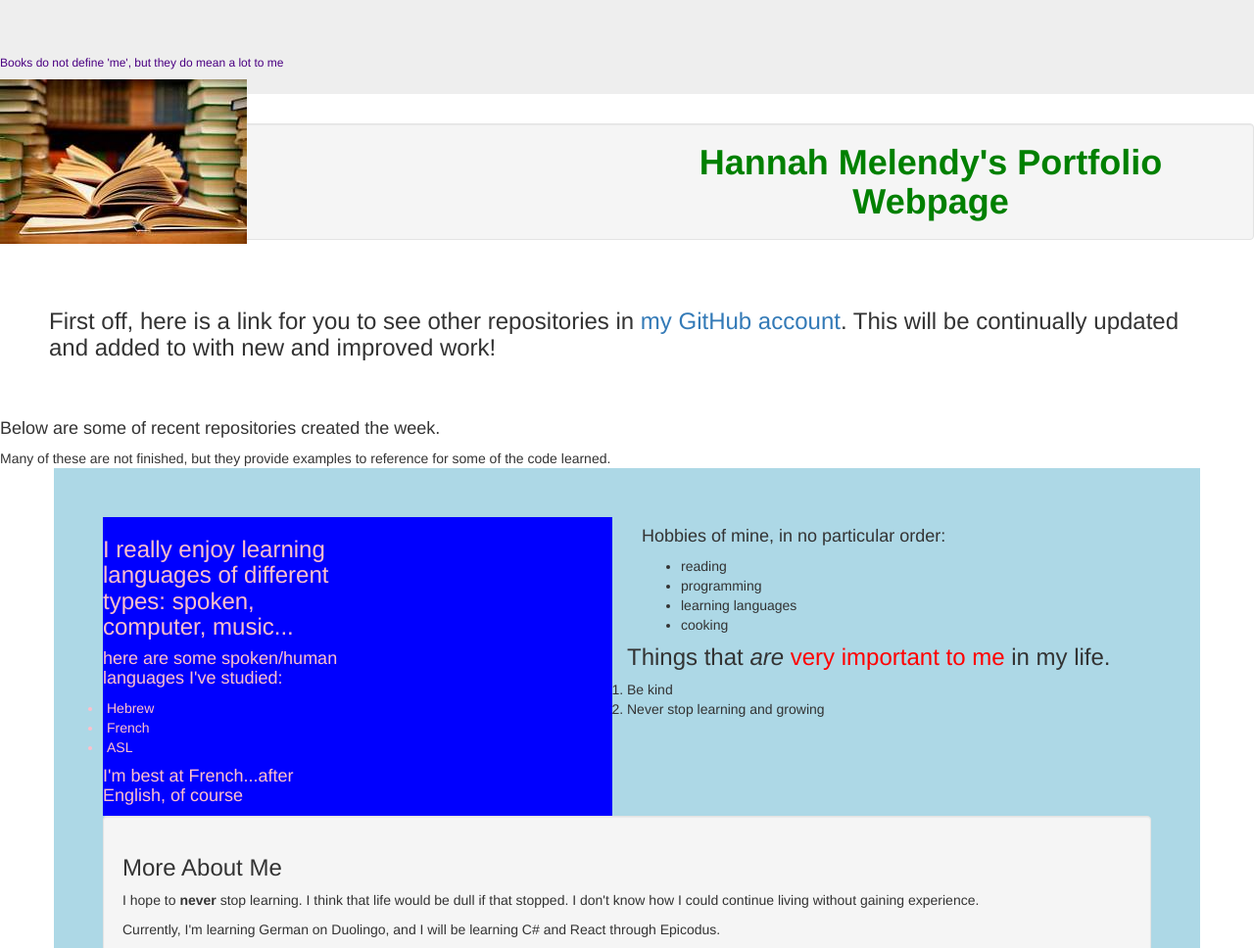
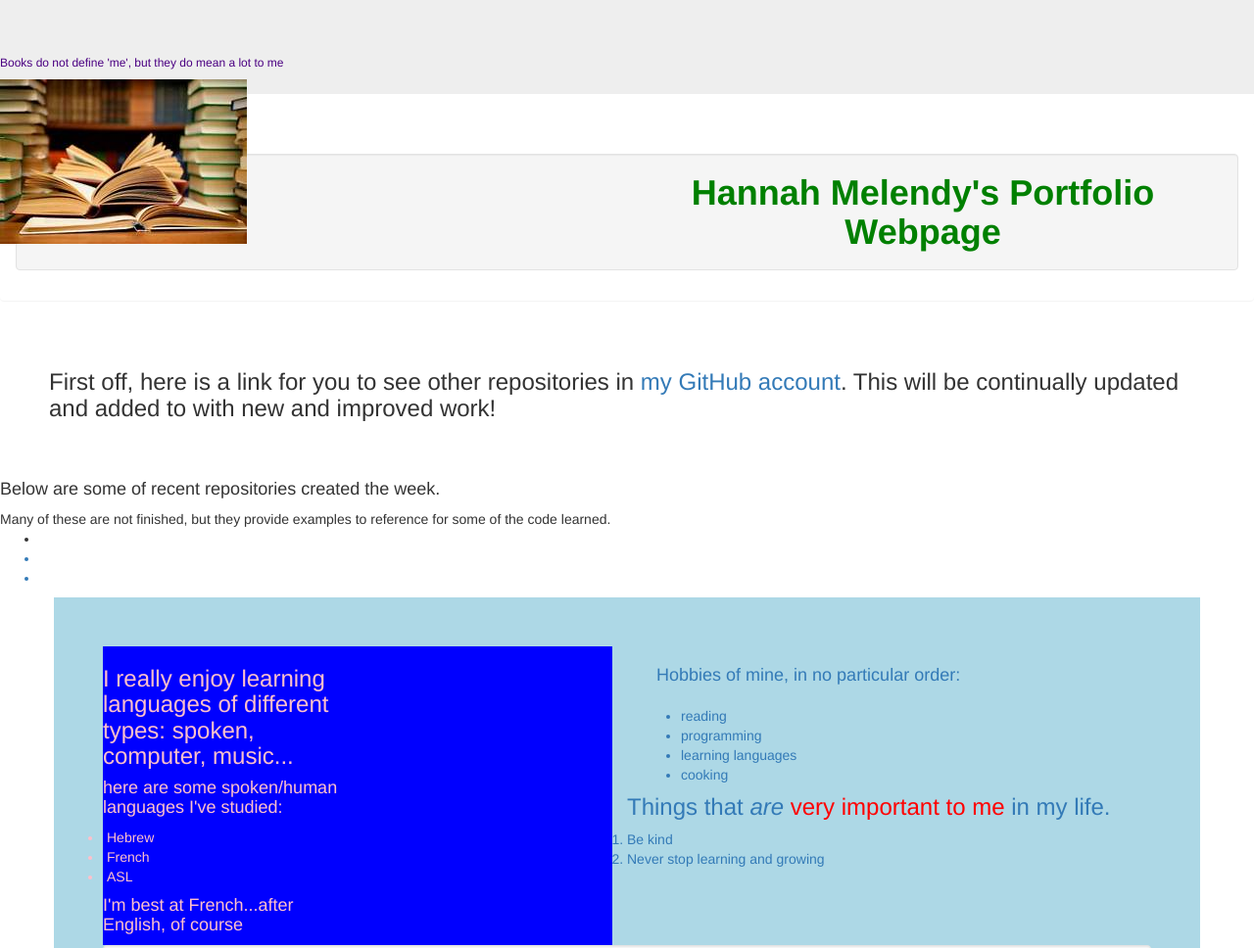
Before and after one commit to H-Len/portfolio-webpage, a plain HTML site: page index.html in a window 1280 px wide. Shown: the top 968 px of the page at 98% size. Drawn offline with Linux system fonts and the light colour scheme.

Commit message:
provide panel and panel panel-heading in code

```diff
--- a/index.html
+++ b/index.html
@@ -22,10 +22,17 @@
         </div>
       </div>
     </div>
-    <h1 class="well"><strong>Hannah Melendy's Portfolio Webpage</strong></h1>
+    <div class="panel panel-heading">
+      <h1 class="well"><strong>Hannah Melendy's Portfolio Webpage</strong></h1>
+    </div>
     <h3 id="my-work">First off, here is a link for you to see other repositories in <a href="https://github.com/H-Len"> my GitHub account</a>. This will be continually updated and added to with new and improved work!</h3>
     <h4>Below are some of recent repositories created the week.</h4>
     <footer>Many of these are not finished, but they provide examples to reference for some of the code learned.</<footer>
+    <ul>
+      <li><a href=""></li>
+      <li></li>
+      <li></li>
+    </ul>
     <div class="container">
       <div class="row">
         <div class="col-lg-6">
@@ -43,7 +50,7 @@
           </div>
         </div>
         <div class="col-lg-6">
-          <h4>Hobbies of mine, in no particular order:</h4>
+          <h4 class="panel-heading">Hobbies of mine, in no particular order:</h4>
             <ul>
               <li>reading</li>
               <li>programming</li>
```
